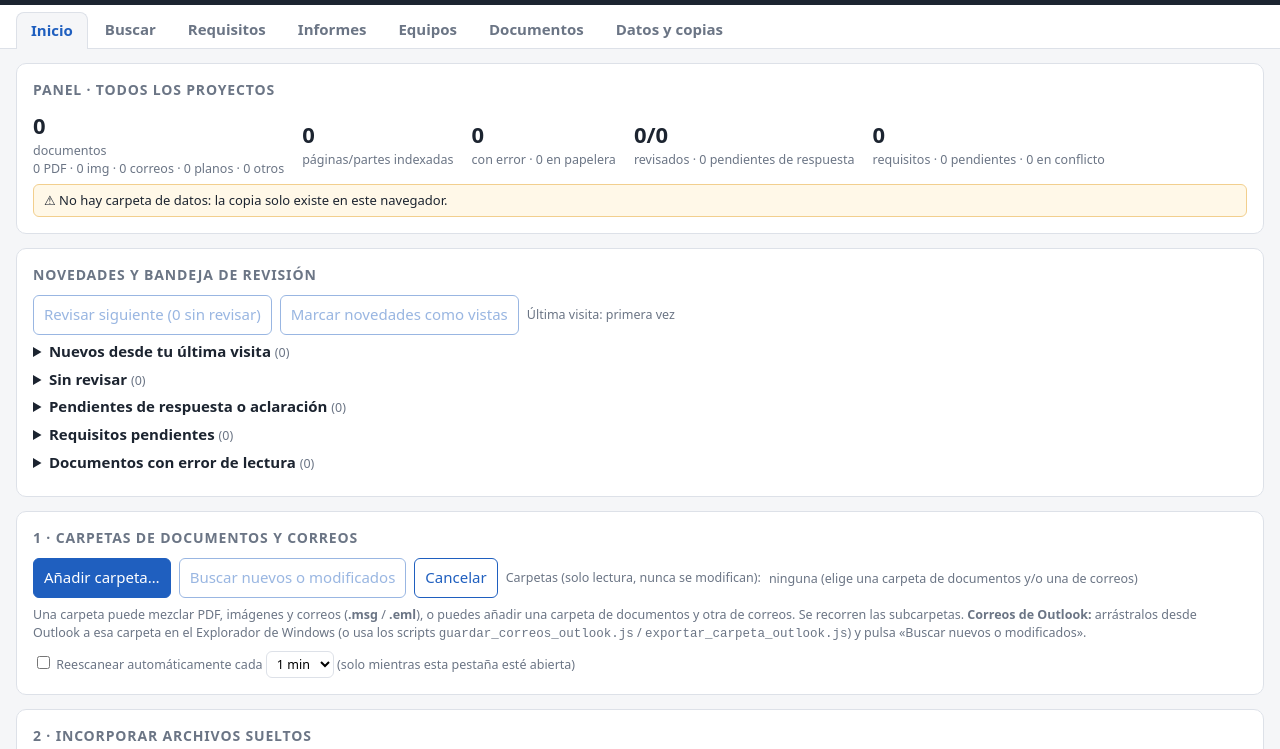
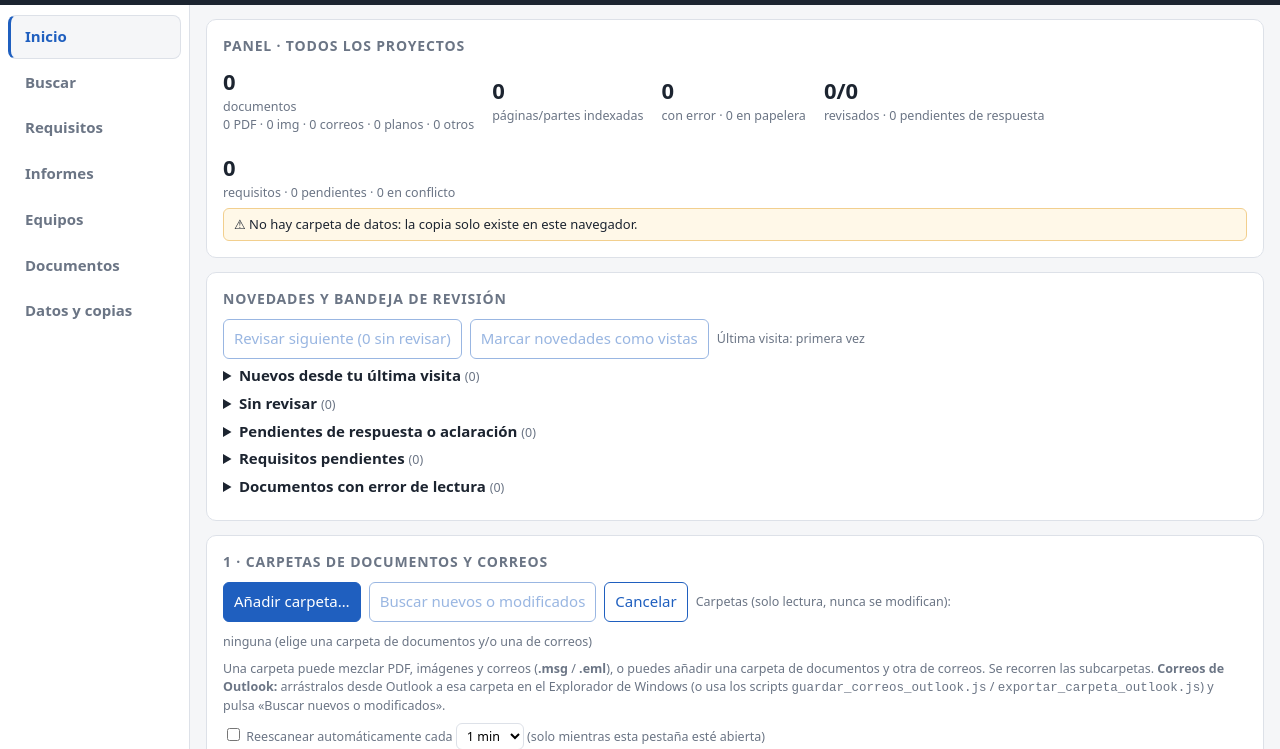
Before and after one commit to jamanteiga/FEEDBACK, a plain HTML site: page index.html in a window 1280 px wide. Shown: the part 51-800 px from the top of the page. Drawn offline with Linux system fonts and the light colour scheme.

Commit message:
v0.25: menu de pestanas en vertical
Co-Authored-By: Claude Sonnet 5.5 <noreply@anthropic.com>
Claude-Session: https://claude.ai/code/session_01LMg7pq2LcXnAFTKSGZTjAz

```diff
--- a/style.css
+++ b/style.css
@@ -71,3 +71,14 @@ progress{height:14px;accent-color:var(--acc)}.res.cur{outline:2px solid var(--ac
 #viewer mark.vm{background:#ffd600;color:#000;padding:0 1px;border-radius:2px}#viewer mark.vm.cur{outline:2px solid #ff6d00;background:#ffab00}
 .res .t .racts{font-size:.92em;margin-left:6px;white-space:nowrap}
 #viewer .pvwrap{position:relative;width:100%;display:inline-block}#viewer .pvwrap img{display:block}#viewer .pvwrap .locl{position:absolute;inset:0}
+
+/* v0.25 · menú de pestañas en VERTICAL (barra lateral izquierda) */
+body{display:grid;grid-template-columns:190px minmax(0,1fr);grid-template-rows:auto auto auto minmax(0,1fr)}
+body>header,body>#robar,body>#bkbanner{grid-column:1/-1}
+body>#tabs{grid-column:1;grid-row:4;flex-direction:column;align-items:stretch;gap:2px;padding:10px 8px;border-bottom:0;border-right:1px solid var(--line);overflow-y:auto;flex-wrap:nowrap}
+body>main{grid-column:2;grid-row:4}
+#tabs .tab{border:1px solid transparent;border-left:3px solid transparent;border-radius:8px;text-align:left;padding:10px 14px;font-size:15px;width:100%}
+#tabs .tab:hover{background:var(--bg)}
+#tabs .tab.on{background:var(--bg);color:var(--acc);border-color:var(--line);border-left-color:var(--acc);top:0}
+#busy{margin:auto 0 0;padding:8px 6px;font-size:12px;word-break:break-word}
+@media (max-width:700px){body{grid-template-columns:118px minmax(0,1fr)} #tabs .tab{padding:9px 8px;font-size:13px}}
--- a/sw.js
+++ b/sw.js
@@ -1,7 +1,7 @@
 // Service worker: permite instalar la app y usarla sin conexión tras la primera carga.
 // Código propio (html/js/css): red primero, con caché de respaldo (así las actualizaciones llegan solas).
 // Librerías (vendor/) e iconos: caché primero. Los documentos del usuario nunca pasan por aquí.
-const V = 'feedback-v0.24';
+const V = 'feedback-v0.25';
 const SHELL = ['./', 'index.html', 'style.css', 'manifest.webmanifest', 'icon-192.png', 'icon-512.png', 'js/app.js', 'js/db.js', 'js/proc.js', 'js/extract.js', 'js/store.js', 'js/report.js', 'js/export.js', 'js/extras.js', 'js/panels.js', 'js/viewer.js', 'js/compare.js', 'js/cad.js', 'js/legacy.js', 'js/mail.js', 'js/parse.js', 'js/parse.worker.js', 'js/units.js', 'js/trace.js', 'js/vault.js', 'js/lock.js', 'js/es.js', 'js/flow.js', 'js/cadview.js', 'js/vwin.js', 'js/preview.js', 'js/locate.js', 'js/semantic.js', 'js/equipos.js', 'js/duplicados.js', 'js/ocrreview.js', 'js/carve.js'];
 self.addEventListener('install', e => { e.waitUntil(caches.open(V).then(c => c.addAll(SHELL)).then(() => self.skipWaiting())); });
 self.addEventListener('activate', e => { e.waitUntil(caches.keys().then(ks => Promise.all(ks.filter(k => k !== V).map(k => caches.delete(k)))).then(() => self.clients.claim())); });
```
Also changed, not shown: 1 other file.
